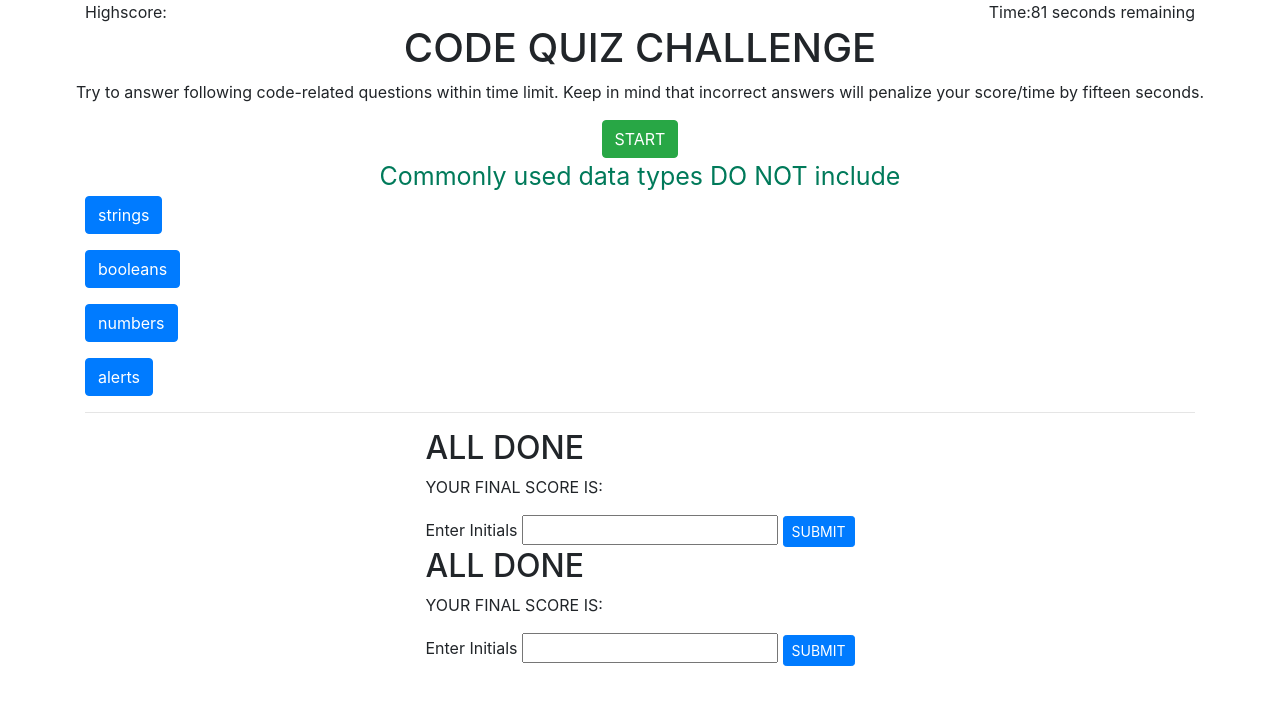
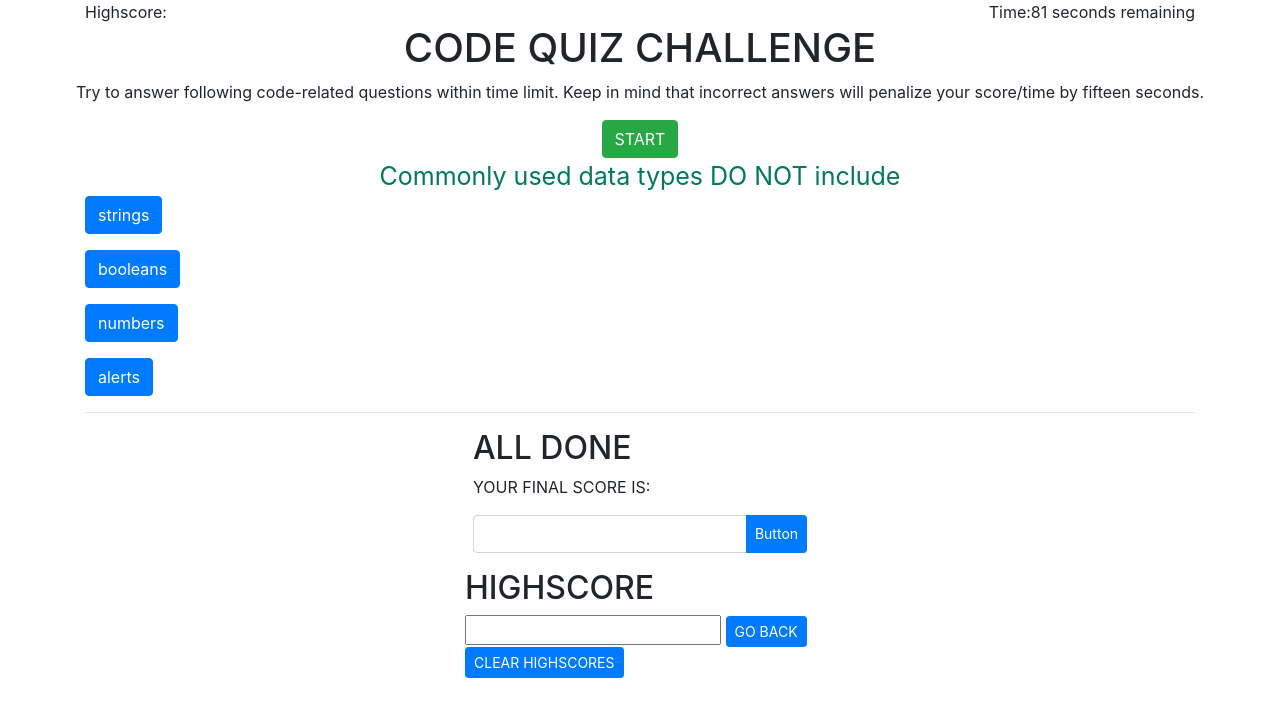
Before and after one commit to yoohooitstoo/code-quiz, a plain HTML site: page index.html in a window 1280 px wide. Drawn offline with nearby package versions, Linux system fonts and the light colour scheme.

Commit message:
Added buttons for the final page

```diff
--- a/index.html
+++ b/index.html
@@ -5,7 +5,7 @@
     <link rel="stylesheet" href="https://stackpath.bootstrapcdn.com/bootstrap/4.5.0/css/bootstrap.min.css"
         integrity="sha384-9aIt2nRpC12Uk9gS9baDl411NQApFmC26EwAOH8WgZl5MYYxFfc+NcPb1dKGj7Sk" crossorigin="anonymous" />
     <link rel="stylesheet" href="assets/style.css">
-    <title>Code Quiz</title>
+    <title>Code Quiz Challenge</title>
     <meta charset="UTF-8">
     <meta name="viewport" content="width=device-width, initial-scale=1">
 
@@ -50,7 +50,7 @@
         <p><button type="button" class="btn btn-primary" id="answer2">2</button></p>
         <p><button type="button" class="btn btn-primary" id="answer3">3</button></p>
         <hr>
-         <div id="result"></div>
+        <div id="result"></div>
     </div>
     <div class="container">
         <div class="row justify-content-md-center">
@@ -59,29 +59,23 @@
                     ALL DONE
                 </h2>
                 <P>YOUR FINAL SCORE IS: <span class="finalScore"></span></P>
-                <div class="user-input">
-                    <form class="userInfo">
-                        <span>Enter Initials</span>
-                        <input class="user-name" type="text"/>
-                        <button type="button" class="btn btn-primary btn-sm">SUBMIT</button>
-                    </form>
-                </div>
+                <div class="input-group mb-3">
+                    <input type="text" class="form-control" aria-label="Recipient's username" aria-describedby="button-addon2">
+                    <div class="input-group-append">
+                      <button class="btn btn-primary btn-sm" type="button" id="button-addon2">Button</button>
+                    </div>
+                  </div>
             </div>
         </div>
     </div>
     <div class="container">
         <div class="row justify-content-md-center">
-            <div class="col-sm-">
-                <h2 class="all-done">
-                    ALL DONE
-                </h2>
-                <P>YOUR FINAL SCORE IS: <span class="finalScore"></span></P>
-                <div class="user-input">
-                    <form class="userInfo">
-                        <span>Enter Initials</span>
-                        <input class="user-name" type="text"/>
-                        <button type="button" class="btn btn-primary btn-sm">SUBMIT</button>
-                    </form>
+            <div class="col-sm-4">
+                <h2 class="highscore">HIGHSCORE</h2>
+                <div class="final-page">
+                        <input class="highscore" type="text" readonly>
+                        <button type="button" class="btn btn-primary btn-sm">GO BACK</button>
+                        <button type="button" class="btn btn-primary btn-sm">CLEAR HIGHSCORES</button>
                 </div>
             </div>
         </div>
```
